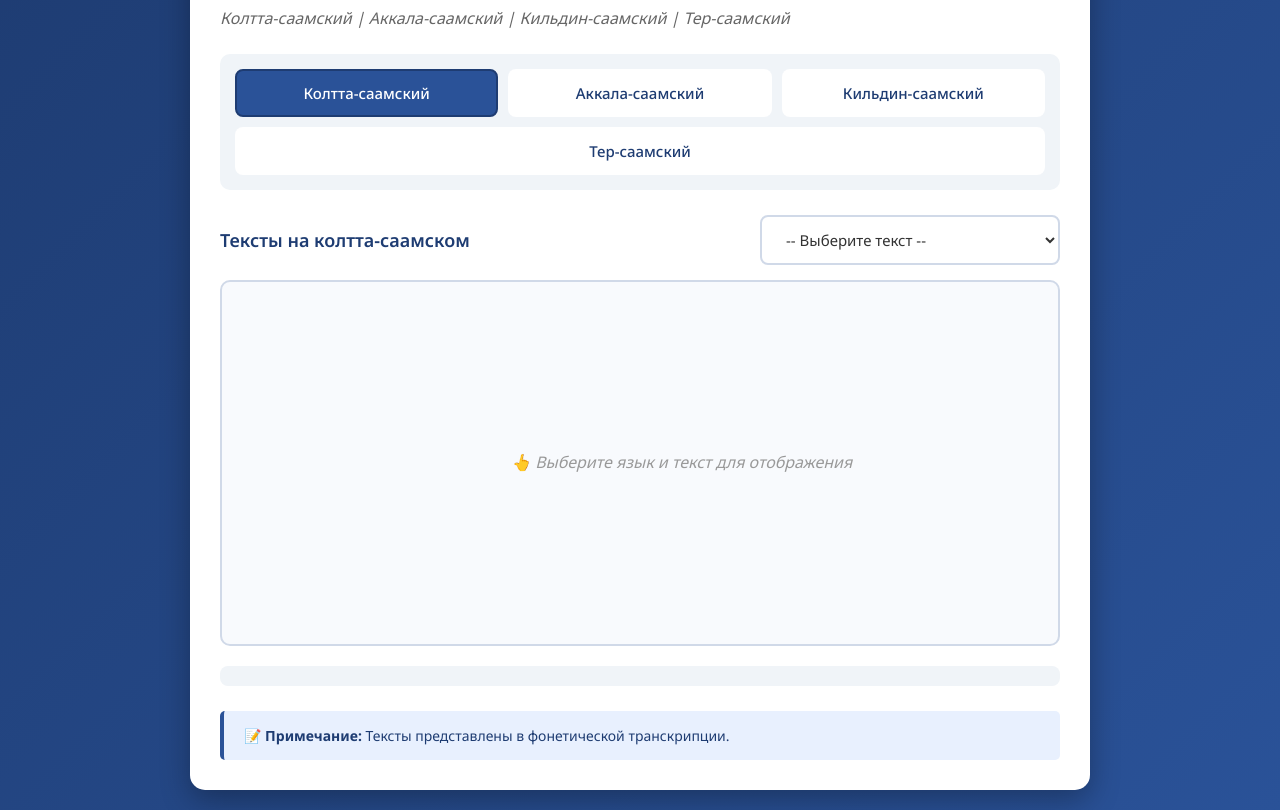
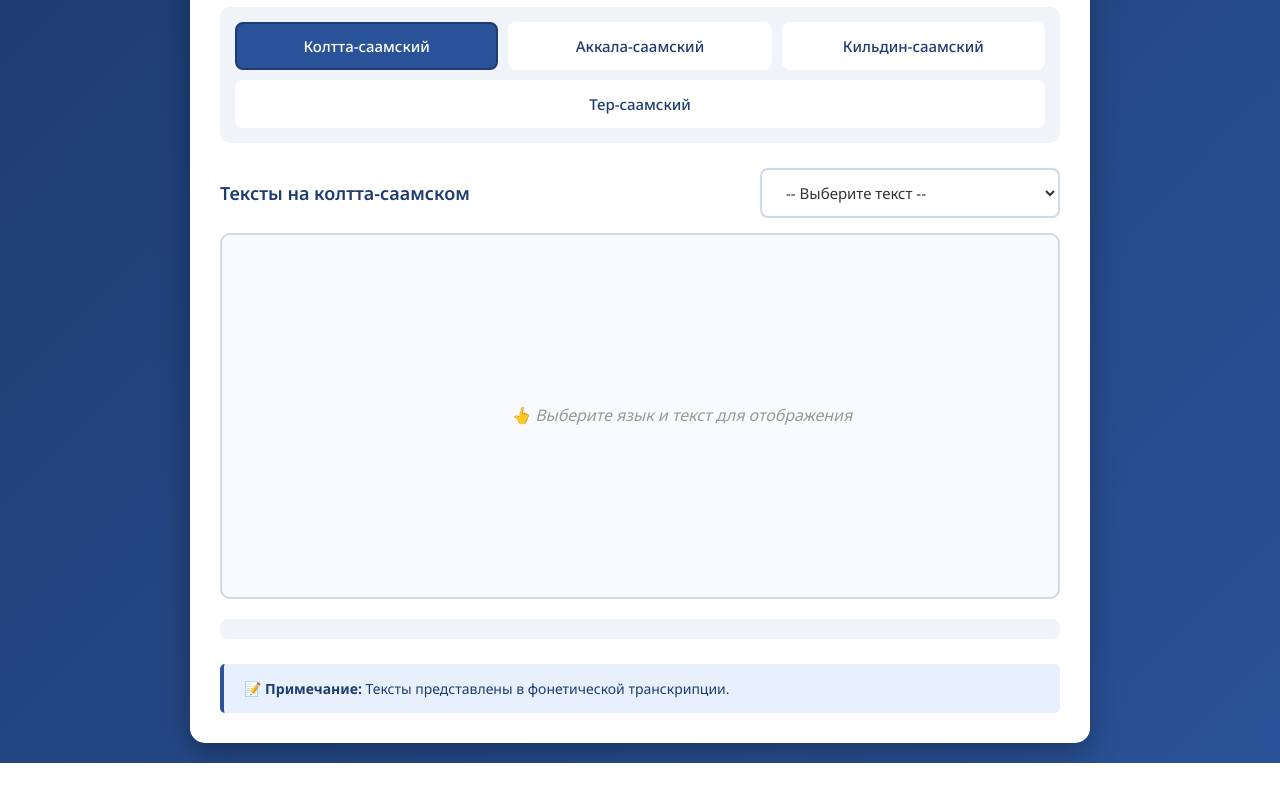
Before and after one commit to JustARyo/tests, a plain HTML site: page index.html in a window 1280 px wide. Shown: the part 109-919 px from the top of the page. After the commit the page ends 872 px from the top, so only its background shows below. Drawn offline with Linux system fonts and the light colour scheme.

Commit message:
Update index.html

```diff
--- a/index.html
+++ b/index.html
@@ -189,13 +189,12 @@
 <body>
     <div class="container">
         <h1>📚 Саамские тексты</h1>
-        <div class="subtitle">Колтта-саамский | Аккала-саамский | Кильдин-саамский | Тер-саамский</div>
 
         <div class="language-section">
-            <button class="lang-btn active" onclick="selectLanguage('skolt')">Колтта-саамский</button>
-            <button class="lang-btn" onclick="selectLanguage('akkala')">Аккала-саамский</button>
-            <button class="lang-btn" onclick="selectLanguage('kildin')">Кильдин-саамский</button>
-            <button class="lang-btn" onclick="selectLanguage('ter')">Тер-саамский</button>
+            <button class="lang-btn active" data-lang="koltta" onclick="selectLanguage('skolt', this)">Колтта-саамский</button>
+            <button class="lang-btn" data-lang="akkala" onclick="selectLanguage('akkala', this)">Аккала-саамский</button>
+            <button class="lang-btn" data-lang="kildin" onclick="selectLanguage('kildin', this)">Кильдин-саамский</button>
+            <button class="lang-btn" data-lang="ter" onclick="selectLanguage('ter', this)">Тер-саамский</button>
         </div>
 
         <div class="texts-section">
@@ -319,12 +318,12 @@ a kuaD́ // ·nu kuaD́ / maxt rūšas ćeĹka͕t˙ åńń· / šaлaš tui̭j
 
         let currentLanguage = 'ter'; // По умолчанию показываем тер-саамский
 
-        function selectLanguage(lang) {
+        function selectLanguage(lang, btn) {
             currentLanguage = lang;
 
             // Обновляем активную кнопку
-            document.querySelectorAll('.lang-btn').forEach(btn => btn.classList.remove('active'));
-            event.target.classList.add('active');
+            document.querySelectorAll('.lang-btn').forEach(b => b.classList.remove('active'));
+            btn.classList.add('active');
 
             // Обновляем заголовок
             document.getElementById('languageTitle').textContent = `Тексты на ${languageData[lang].name}`;
@@ -337,7 +336,7 @@ a kuaD́ // ·nu kuaD́ / maxt rūšas ćeĹka͕t˙ åńń· / šaлaš tui̭j
             for (const [key, text] of Object.entries(texts)) {
                 const option = document.createElement('option');
                 option.value = key;
-                option.textContent = text.title;
+                 option.textContent = text.title;
                 selector.appendChild(option);
             }
 
```
